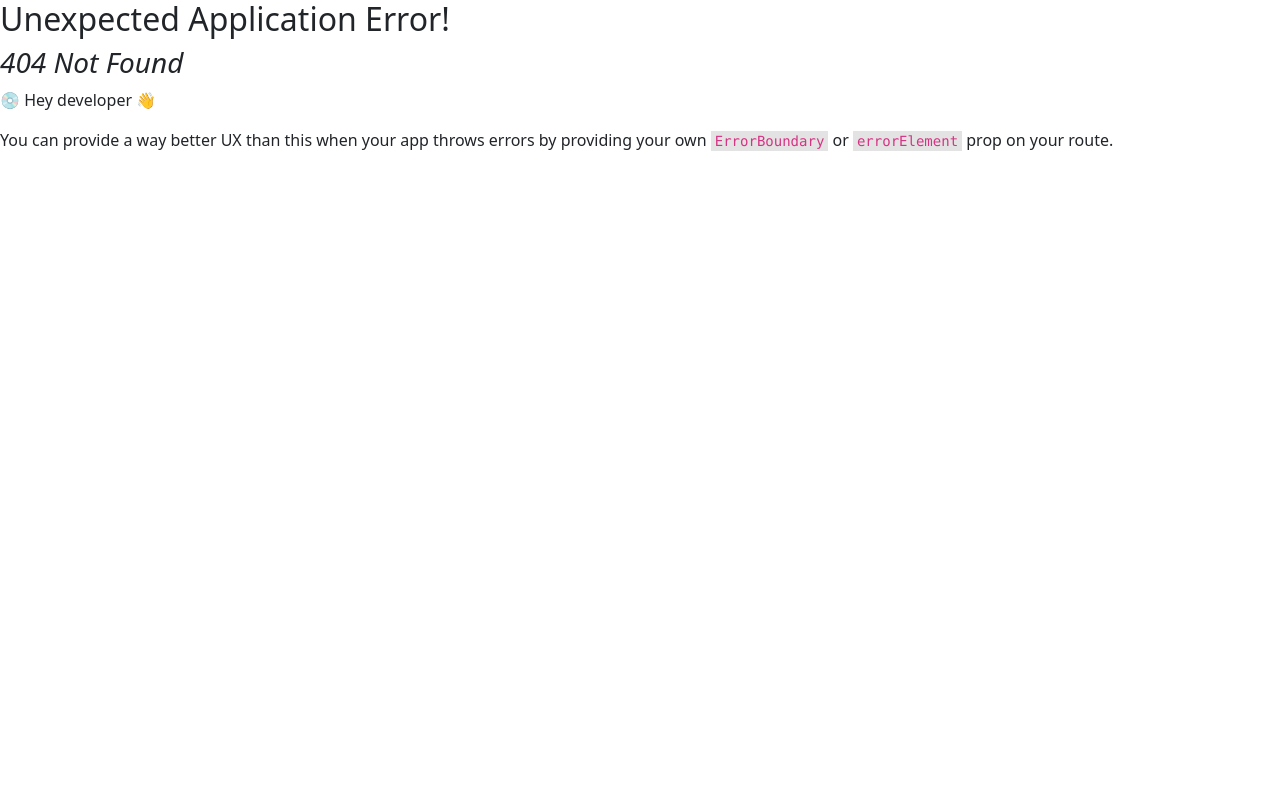
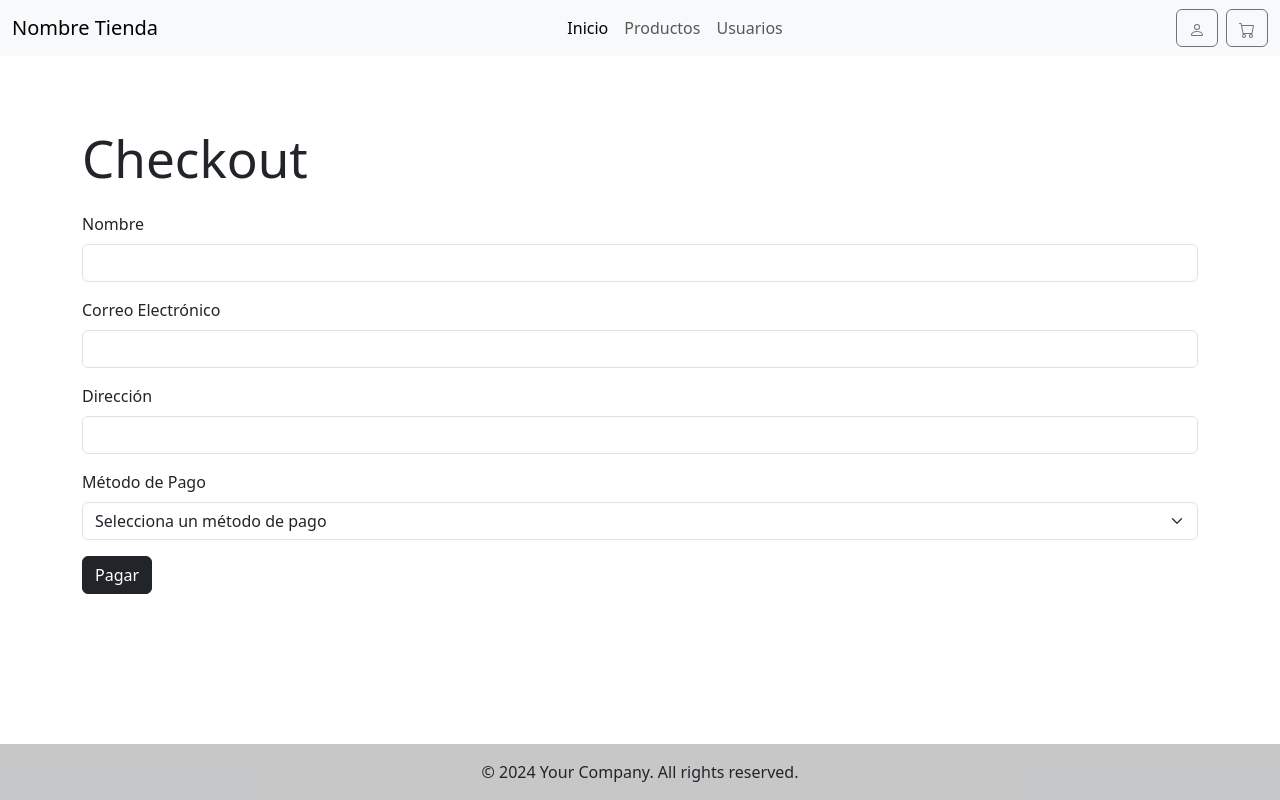
Before and after one commit to agustincoronel1/TpiLab3, a React (Vite) app in the folder tpilab3/: page /checkout in a window 1280 px wide. Before the commit this address had no page. Built offline with nearby package versions, Linux system fonts and the light colour scheme; sample sign-in values are in the browser's storage.

Commit message:
agrego vista checkout y fix cart

```diff
--- a/tpilab3/src/App.jsx
+++ b/tpilab3/src/App.jsx
@@ -1,17 +1,18 @@
-import {useState} from 'react';
+import { useState } from 'react';
 import { RouterProvider, createBrowserRouter } from 'react-router-dom';
 import Home from './pages/Home';
 import Shop from './pages/Shop';
 import ProductDetail from './pages/ProductDetail';
 import Cart from './pages/Cart';
+import Checkout from './pages/Checkout';  {/* Importa el componente Checkout */}
 import LoginPage from './pages/LoginPage';
 import RegisterAdmin from './pages/RegisterAdmin';
 import UserTable from './pages/UserTable';
+import RegisterUser from './pages/RegisterUser';
 import 'bootstrap/dist/css/bootstrap.min.css';
 import './index.css';
 import PrivateRoute from './services/PrivateRoute';
 import { AuthProvider } from './services/AuthenticationContext';
-import RegisterUser from './pages/RegisterUser';
 
 const App = () => {
   const [cart, setCart] = useState([]);
@@ -19,49 +20,41 @@ const App = () => {
   const router = createBrowserRouter([
     {
       path: '/',
-      element: (
-            <Home />
-      ),
+      element: <Home />,
     },
     {
-      path: "/login",
-      element: (
-          <LoginPage />
-      ),
+      path: '/login',
+      element: <LoginPage />,
     },
     {
       path: '/shop',
-      element: (
-          <Shop carts={setCart} />
-      ),
+      element: <Shop carts={setCart} />,
     },
     {
       path: '/cart',
-      element: (
-        <PrivateRoute element={<Cart cart={cart} setCart={setCart}/>}/>
-      ),
+      element: <PrivateRoute element={<Cart cart={cart} setCart={setCart} />} />,
     },
     {
-      path: "/users",
-      element: (
-        <PrivateRoute roles={['admin']} element={<UserTable />} />
-      )
+      path: '/checkout',
+      element: <PrivateRoute element={<Checkout />} />,
     },
     {
-      path: "/product/:id",
-      element: (
-          <ProductDetail />
-      ),
+      path: '/users',
+      element: <PrivateRoute roles={['admin']} element={<UserTable />} />,
     },
     {
-      path: "/register",
-      element: (
-          <RegisterUser />
-      ),
+      path: '/product/:id',
+      element: <ProductDetail />,
     },
-
+    {
+      path: '/register',
+      element: <RegisterUser />,
+    },
+    {
+      path: '/register-admin',
+      element: <PrivateRoute roles={['admin']} element={<RegisterAdmin />} />,
+    },
   ]);
-
 
   return (
     <AuthProvider>
--- a/tpilab3/src/pages/Cart.jsx
+++ b/tpilab3/src/pages/Cart.jsx
@@ -41,7 +41,7 @@ const Cart = () => {
             <div className="col-md-4">
               <h3>Resumen de Compra</h3>
               <p>Total: ${getTotal()}</p>
-              <button className="btn btn-dark">Finalizar Compra</button>
+              <Link to="/checkout" className="btn btn-dark">Finalizar Compra</Link> {/* Actualiza este botón */}
             </div>
           </div>
         ) : (
--- /dev/null
+++ b/tpilab3/src/pages/Checkout.jsx
@@ -0,0 +1,58 @@
+import React, { useState } from 'react';
+import NavBar from '../components/NavBar';
+import Footer from '../components/Footer';
+import { Alert } from 'react-bootstrap';
+import { CheckCircle } from 'react-bootstrap-icons';
+const Checkout = () => {
+  const [showSuccess, setShowSuccess] = useState(false);
+
+  const handleSubmit = (event) => {
+    event.preventDefault();
+
+    setShowSuccess(true);
+  };
+
+  return (
+    <div id="main-wrapper" className="d-flex flex-column min-vh-100">
+      <NavBar />
+      <div className="container flex-grow-1 py-5">
+        <h1>Checkout</h1>
+        <form onSubmit={handleSubmit}>
+          <div className="mb-3">
+            <label htmlFor="name" className="form-label">Nombre</label>
+            <input type="text" className="form-control" id="name" required />
+          </div>
+          <div className="mb-3">
+            <label htmlFor="email" className="form-label">Correo Electrónico</label>
+            <input type="email" className="form-control" id="email" required />
+          </div>
+          <div className="mb-3">
+            <label htmlFor="address" className="form-label">Dirección</label>
+            <input type="text" className="form-control" id="address" required />
+          </div>
+          <div className="mb-3">
+            <label htmlFor="payment" className="form-label">Método de Pago</label>
+            <select className="form-select" id="payment" required>
+              <option value="">Selecciona un método de pago</option>
+              <option value="credit-card">Tarjeta de Crédito</option>
+              <option value="paypal">PayPal</option>
+            </select>
+          </div>
+          <button type="submit" className="btn btn-dark">Pagar</button>
+        </form>
+
+        {showSuccess && (
+          <Alert variant="success" className="mt-4">
+            <div className="d-flex align-items-center">
+              <CheckCircle className="me-2" size={24} color="green" />
+              <span>¡La compra se realizó con éxito!</span>
+            </div>
+          </Alert>
+        )}
+      </div>
+      <Footer />
+    </div>
+  );
+};
+
+export default Checkout;
```
